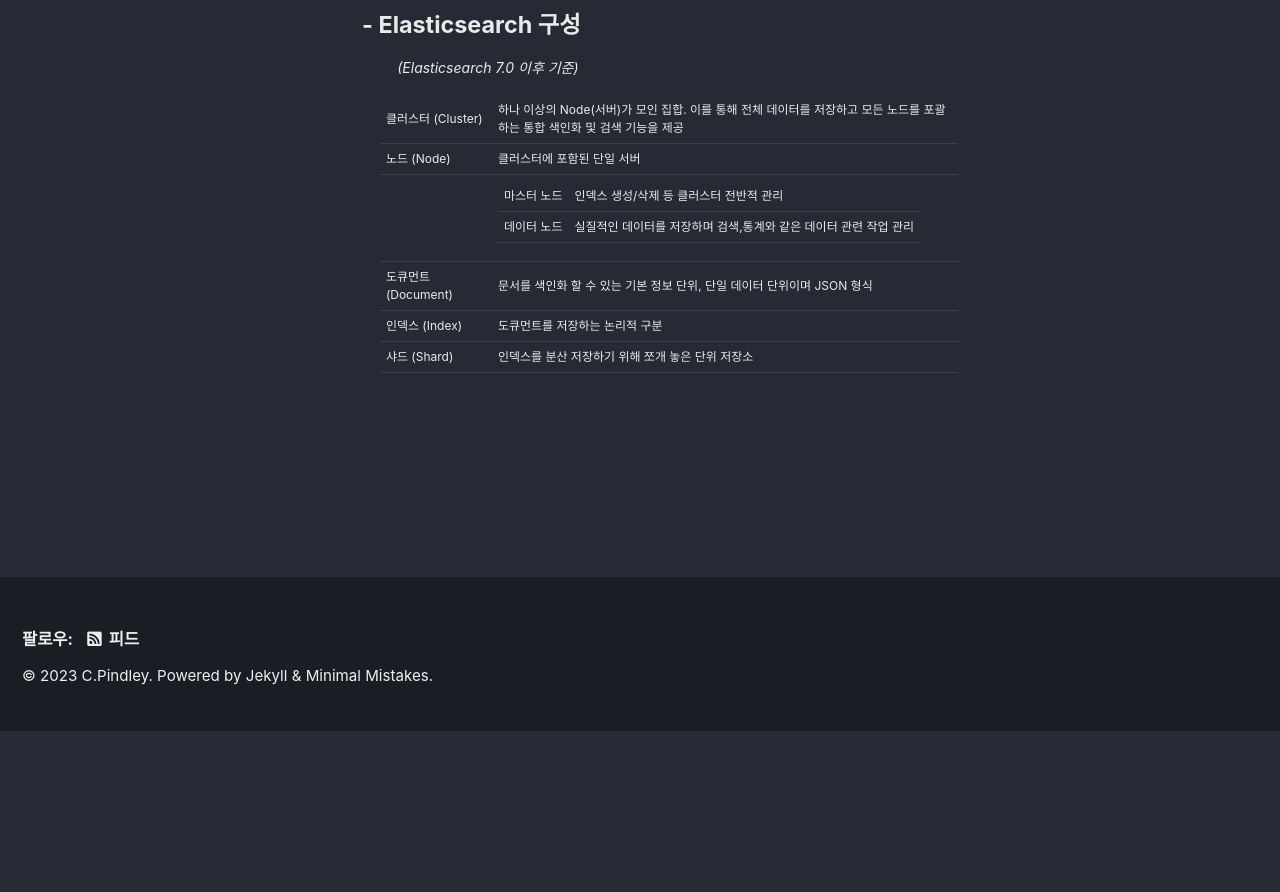
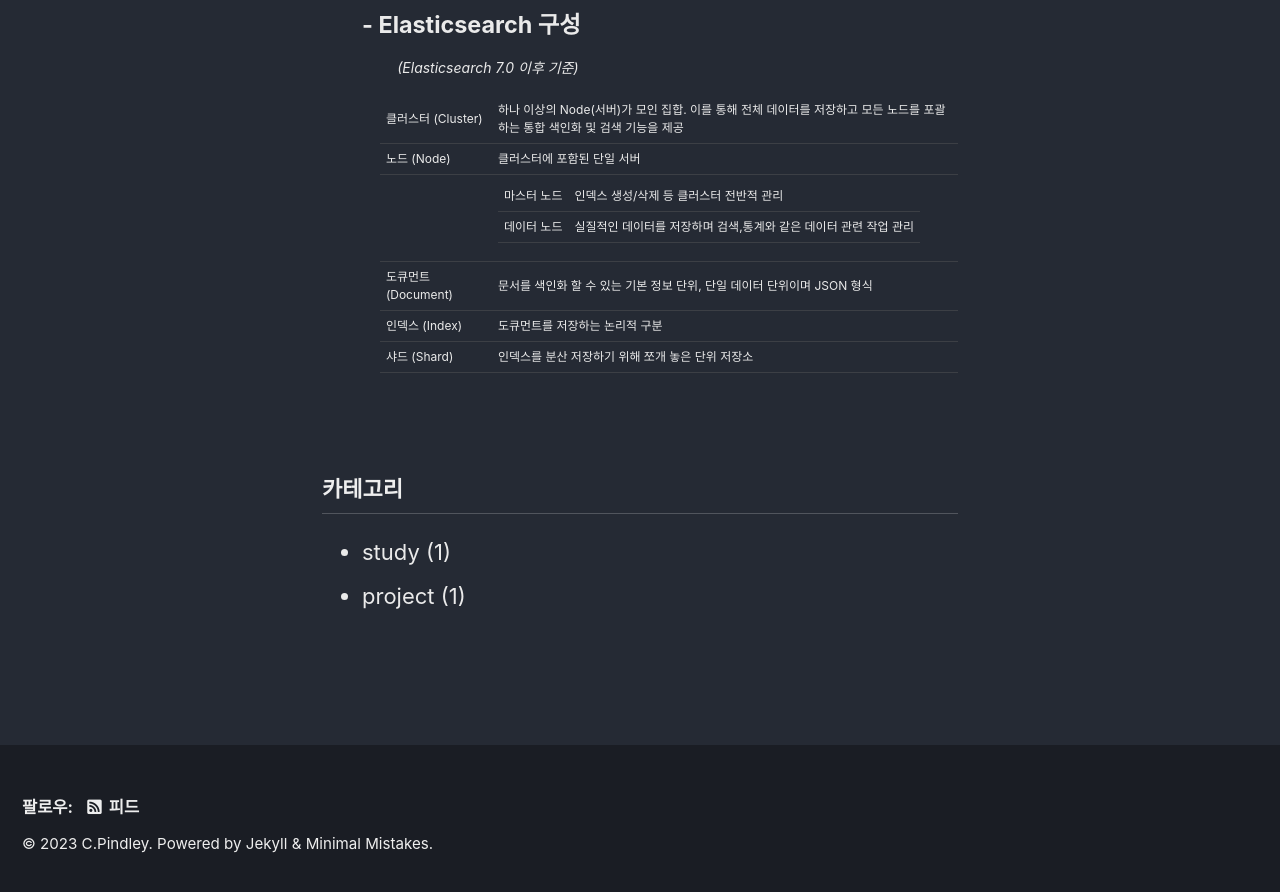
Before and after one commit to dmsgus6523/dmsgus6523.github.io, a Jekyll site: the page built from categories/categories.md, in a window 1280 px wide and 900 px high, scrolled down 4679 px. Shown: the top 892 px of the window. Built offline with Jekyll 4.4.1, drawn with Linux system fonts in a browser that asks for light colours; cached includes are drawn as plain includes; before the commit the page ends 5410 px from its top, so only the background shows below that.

Commit message:
Revert "_layouts/category.html 원복"
This reverts commit e7b6ad85fbc7f8abbddbf8e006bc256665376f77.

```diff
--- a/_layouts/category.html
+++ b/_layouts/category.html
@@ -4,7 +4,20 @@ layout: archive
 
 {{ content }}
 
-{% assign entries_layout = page.entries_layout | default: 'list' %}
-<div class="entries-{{ entries_layout }}">
-  {% include posts-category.html taxonomy=page.taxonomy type=entries_layout %}
+<h3 class="archive__subtitle">카테고리</h3>
+
+{% if paginator %}
+  {% assign posts = paginator.posts %}
+{% else %}
+  {% assign posts = site.posts %}
+{% endif %}
+
+<div class="col-lg-4 col-md-2">
+  <ul>
+    {% for category in site.categories %}
+      <li>{{ category | first }} ({{ category | last | size }})</li>
+    {% endfor %}
+  </ul>
 </div>
+
+{% include paginator.html %}
--- a/categories/categories.md
+++ b/categories/categories.md
@@ -18,3 +18,23 @@ layout: category
 </div>
 
 {% include paginator.html %}
+
+<!--
+<h3 class="archive__subtitle">카테고리</h3>
+
+{% if paginator %}
+  {% assign posts = paginator.posts %}
+{% else %}
+  {% assign posts = site.posts %}
+{% endif %}
+
+<div class="col-lg-4 col-md-2">
+  <ul>
+    {% for category in site.categories %}
+      <li>{{ category | first }} ({{ category | last | size }})</li>
+    {% endfor %}
+  </ul>
+</div>
+
+{% include paginator.html %}
+-->
```
